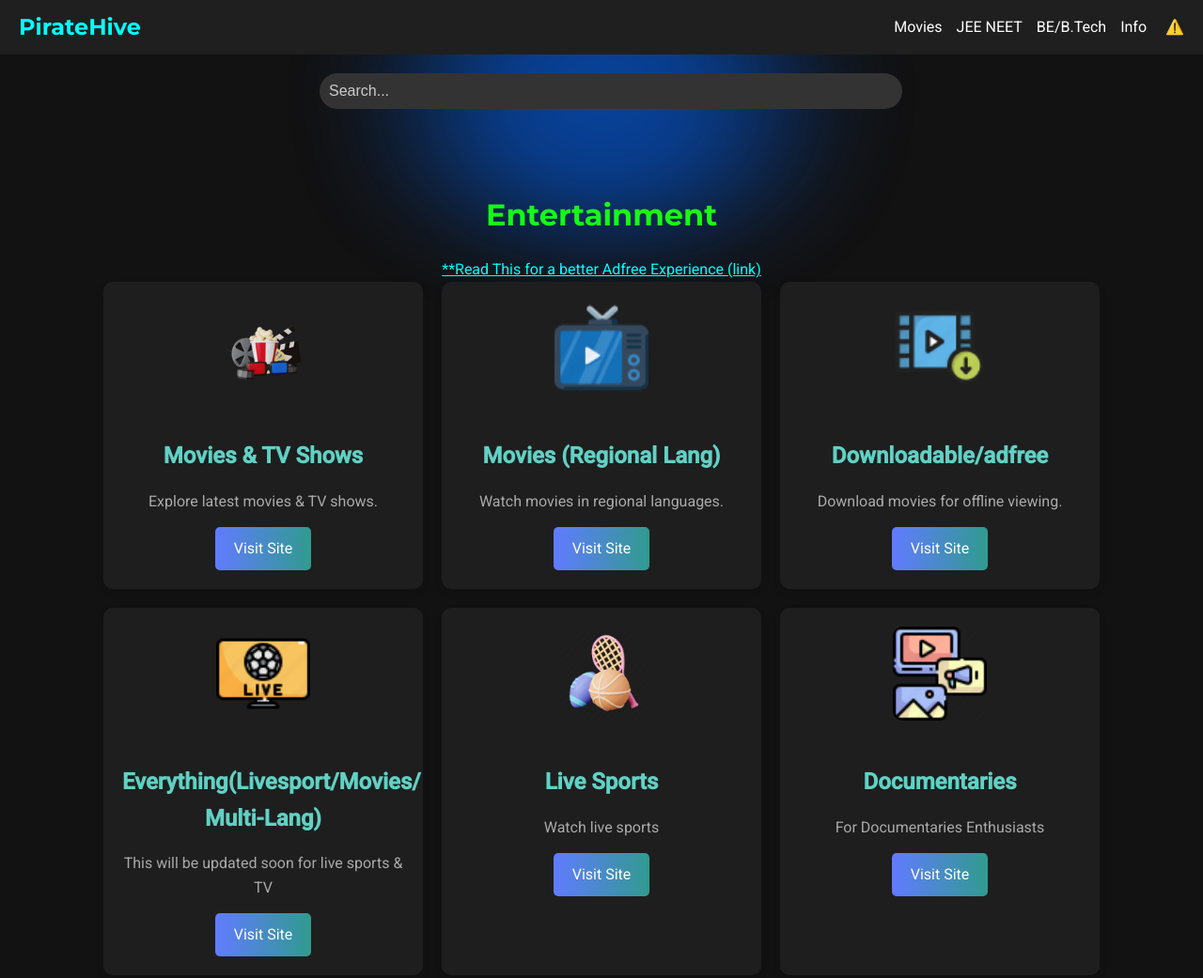
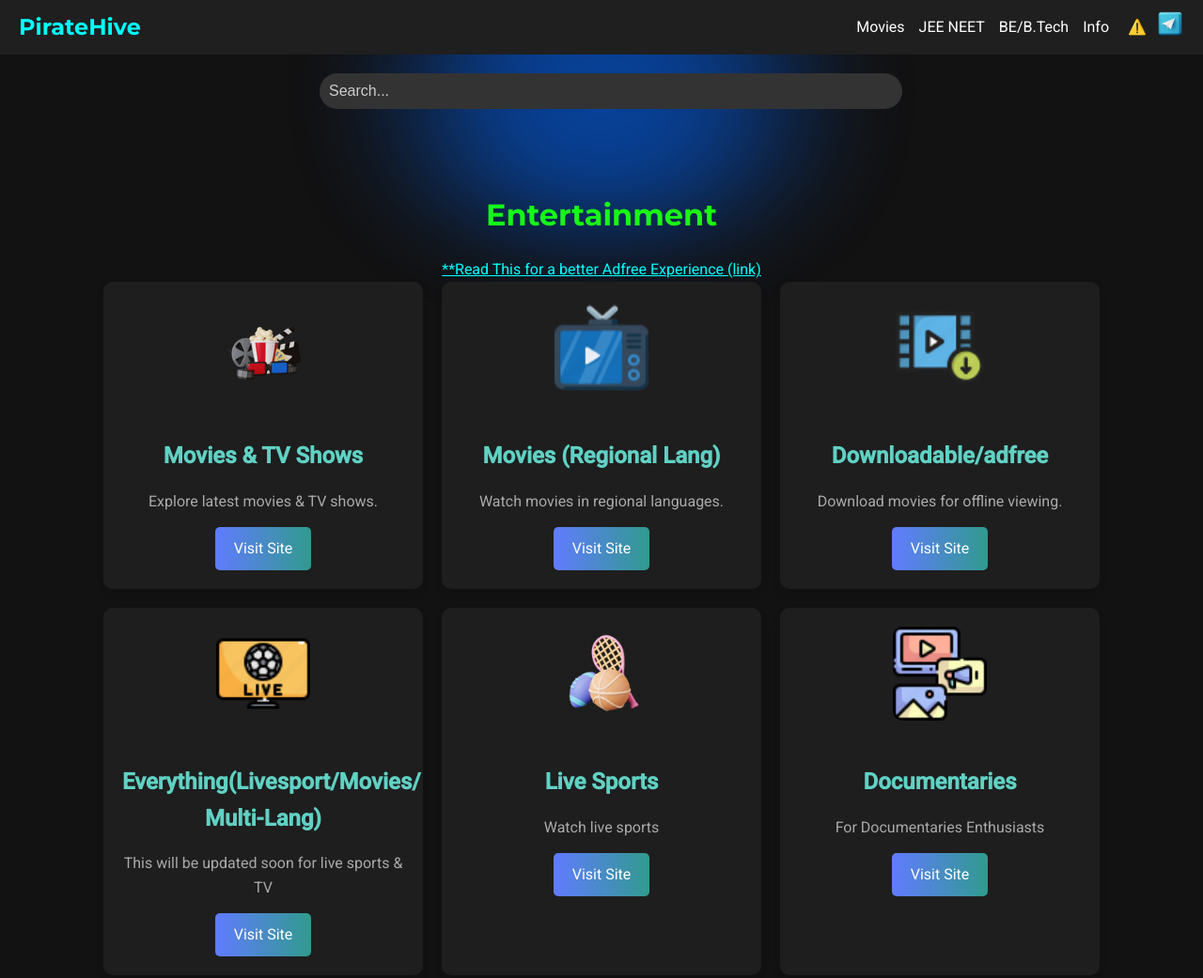
Before and after one commit to phantomcodeX9/piratehive, a plain HTML site: page index.html in a window 1280 px wide. Shown: the top 1041 px of the page at 94% size. Drawn offline with Linux system fonts and the light colour scheme.

Commit message:
Update index.html

```diff
--- a/index.html
+++ b/index.html
@@ -70,6 +70,7 @@
             </div>
             <div class="menu-container">
                 <a href="brokenlink.html" class="caution-symbol">⚠️</a>
+                <a href="https://t.me/+bRom8OVaNMRjOTk1" class="caution-symbol"><img src="Telegram.webp" style="width: 30px"></a>
                 <button class="menu-btn" onclick="toggleSidebar()">&#9776;</button>
             </div>
         </div>
```
